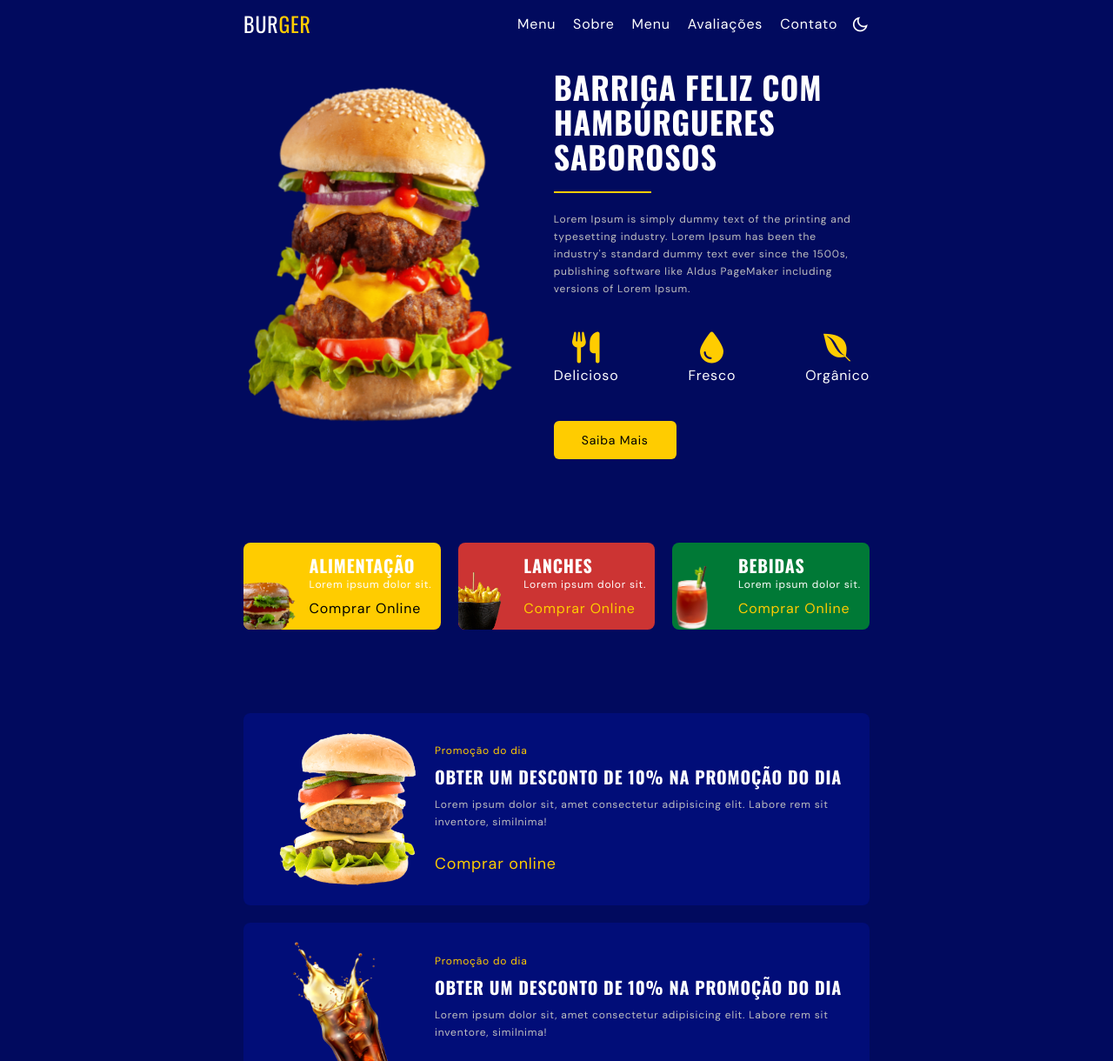
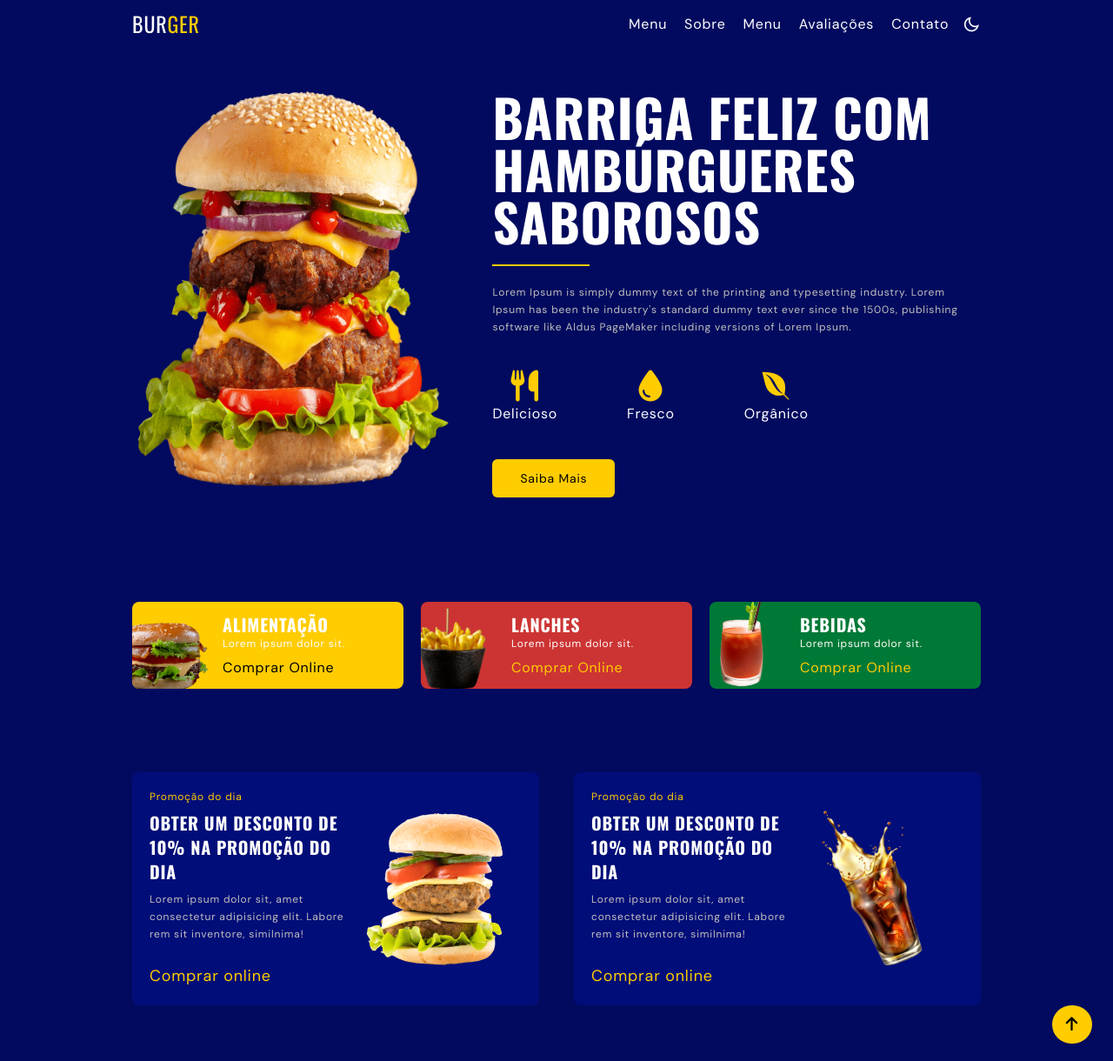
Before and after one commit to Guilhermee-ds/Burger-Store, a website: page src/index.html in a window 1280 px wide. Shown: the top 1220 px of the page at 87% size. Drawn offline with nearby package versions, Linux system fonts and the light colour scheme.

Commit message:
scroll opu button

```diff
--- a/src/index.html
+++ b/src/index.html
@@ -446,7 +446,7 @@
               <div
                 class="h-56 grid place-items-center bg-primaryColorLight dark:bg-darkColorLight dark:hover:bg-secondaryColor rounded-3xl hover:bg-secondaryColor ease-linear duration-200 lg:h-40">
                 <img src="img/beverage-2.png" alt="Alimentação Imagem"
-                  class="w-40 hover:scale-110 ease-linear duration-200 md:w-48 lg:w-10">
+                  class="w-40 hover:scale-110 ease-linear duration-200 md:w-48 lg:w-24">
               </div>
 
               <div class="pt-5">
@@ -465,7 +465,7 @@
               <div
                 class="h-56 grid place-items-center bg-primaryColorLight dark:bg-darkColorLight dark:hover:bg-secondaryColor rounded-3xl hover:bg-secondaryColor ease-linear duration-200 lg:h-40">
                 <img src="img/beverage-3.png" alt="Alimentação Imagem"
-                  class="w-40 hover:scale-110 ease-linear duration-200 md:w-48 lg:w-10">
+                  class="w-40 hover:scale-110 ease-linear duration-200 md:w-48 lg:w-24">
               </div>
 
               <div class="pt-5">
@@ -484,7 +484,7 @@
               <div
                 class="h-56 grid place-items-center bg-primaryColorLight dark:bg-darkColorLight dark:hover:bg-secondaryColor rounded-3xl hover:bg-secondaryColor ease-linear duration-200 lg:h-40">
                 <img src="img/beverage-5.png" alt="Alimentação Imagem"
-                  class="w-40 hover:scale-110 ease-linear duration-200 md:w-48 lg:w-10">
+                  class="w-40 hover:scale-110 ease-linear duration-200 md:w-48 lg:w-24">
               </div>
 
               <div class="pt-5">
@@ -503,7 +503,7 @@
               <div
                 class="h-57 grid place-items-center  bg-primaryColorLight dark:bg-darkColorLight dark:hover:bg-secondaryColor rounded-3xl hover:bg-secondaryColor ease-linear duration-200 lg:h-40">
                 <img src="img/beverage-1.png" alt="Alimentação Imagem"
-                  class="w-40 hover:scale-110 ease-linear duration-200 md:w-48 lg:w-10">
+                  class="w-40 hover:scale-110 ease-linear duration-200 md:w-48 lg:w-24">
               </div>
 
               <div class="pt-5">
@@ -631,13 +631,17 @@
         <div class="flex flex-col gap-3 md:flex-row md:flex-1">
           <input type="email" placeholder="melhorLoja@gmail.com"
             class="p-45 text-blackColor rounded-lg outline-none md:w-full">
-          <a href="" class="flex items-center justify-center gap-2 btn bg-blackColor hover:opacity-75">
+          <a href="" class="flex items-center justify-center gap-5 btn bg-blackColor hover:opacity-75">
             <i class="fa-solid fa-paper-plane"></i>
             Inscrever-se
           </a>
         </div>
       </div>
     </section>
+
+    <a href="#" class="fixed right-6 -bottom-1/2 bg-secondaryColor shadow-sm inline-block px-4 py-2 rounded-full text-lg
+     text-blackColor z-50 hover:-translate-y-1 ease-in duration-200" id="scroll-up">
+     <i class="fa-solid fa-arrow-up"></i></a>
 
   </main>
 
--- a/src/input.css
+++ b/src/input.css
@@ -5,6 +5,9 @@
 @tailwind utilities;
 
 @layer base {
+    html {
+        @apply scroll-smooth;
+    }
     body {
         @apply text-whiteColor bg-primaryColor tracking-wider font-dmsans;
     }
--- a/src/main.js
+++ b/src/main.js
@@ -59,7 +59,32 @@ tabs.forEach(tab =>{
         })
     }
 
+    })
+})
+
+const scrollUp = () => {
+    const scrollUpBtn = document.getElementById("scroll-up")
+
+    if(this.scrollY >= 250){
+        scrollUpBtn.classList.remove("-bottom-1/2");
+        scrollUpBtn.classList.add("bottom-4");
+    } else {
+        scrollUpBtn.classList.add("-bottom-1/2");
+        scrollUpBtn.classList.remove("bottom-4");
+    }
+}
+
+window.addEventListener('scroll', scrollUp)
 
 
-    })
-})
+const scrollHeader = () => {
+    const header = document.getElementById("header")
+
+    if(this.scrollY >= 50){
+        header.classList.add("border-b","border-secondaryColor");
+    } else {
+        header.classList.remove("border-b","border-secondaryColor");
+    }
+}
+
+window.addEventListener('scroll', scrollHeader)
--- a/tailwind.config.js
+++ b/tailwind.config.js
@@ -5,7 +5,7 @@ module.exports = {
     screens: {
       sm: "480px",
       md: "768px",
-      lg: "1024",
+      lg: "1024px"
     },
     extend: {
       colors: {
```
Also changed, not shown: dist/output.css.
